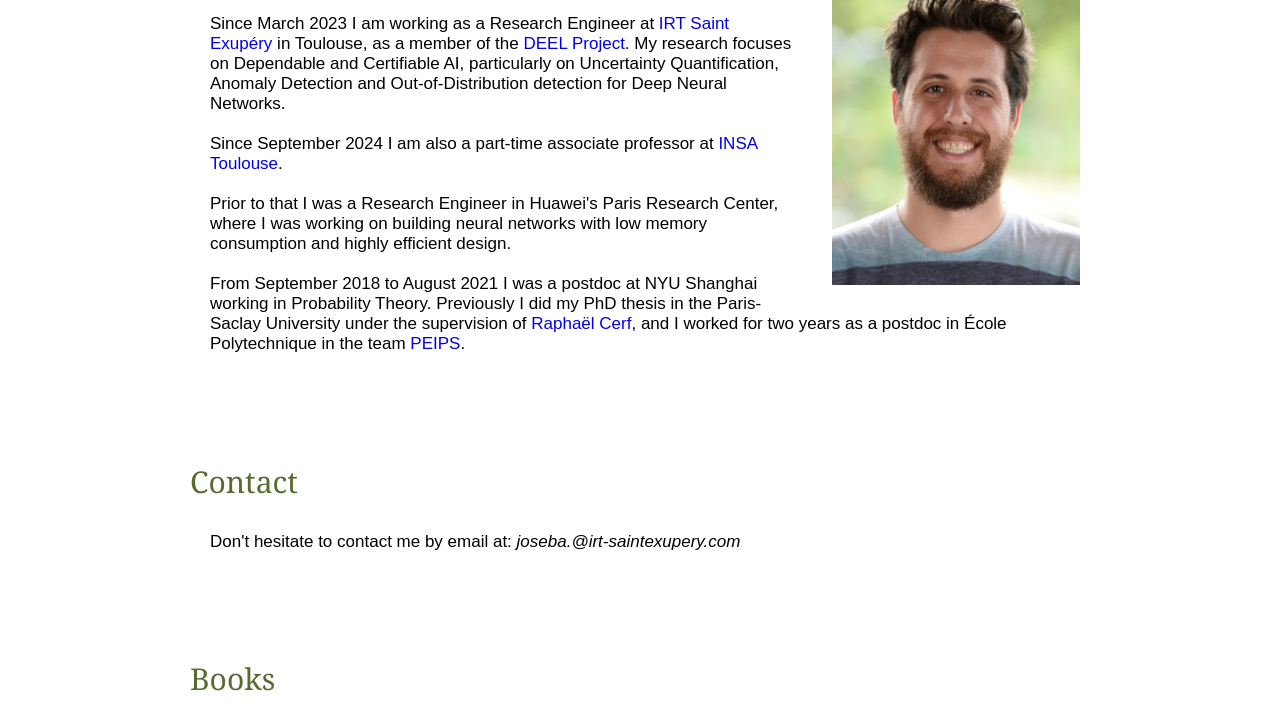
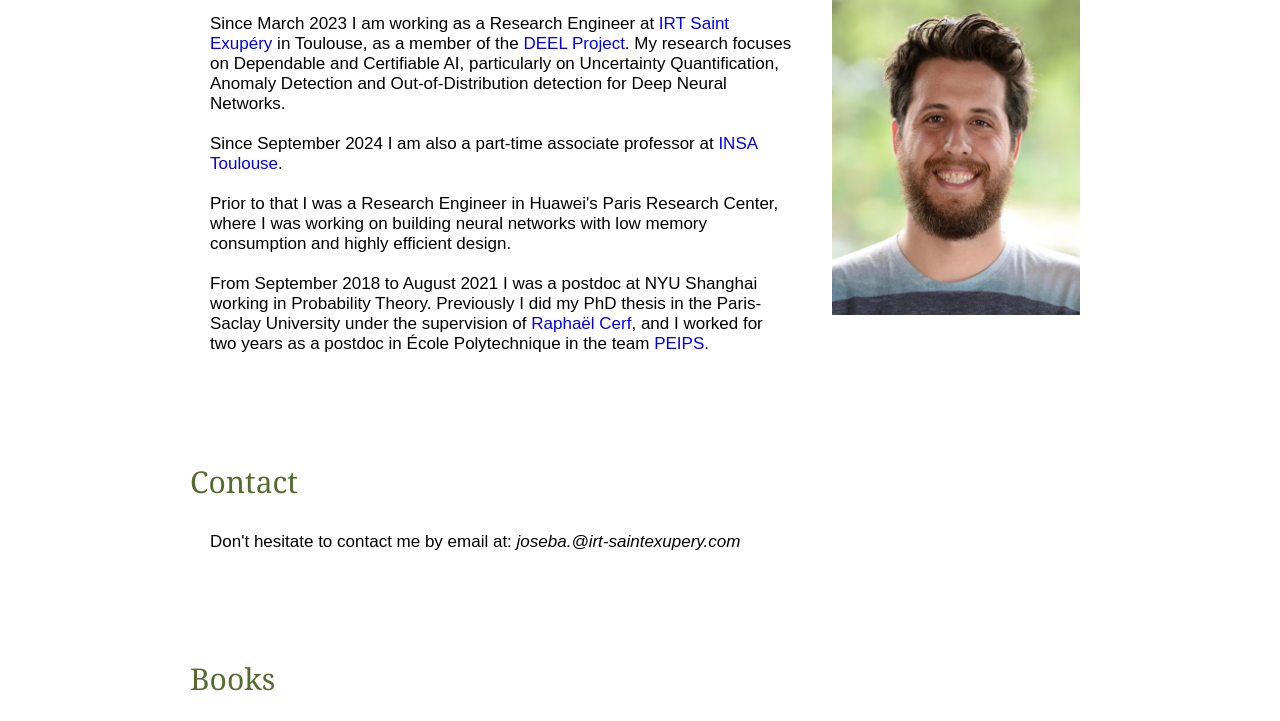
Before and after one commit to josebadalmau/josebadalmau.github.io, a plain HTML site: page index.html in a window 1280 px wide. Shown: the part 303-1024 px from the top of the page. Drawn offline with Linux system fonts and the light colour scheme.

Commit message:
update about

```diff
--- a/index.html
+++ b/index.html
@@ -52,7 +52,7 @@ the page's dimensions and scaling -->
 		<p>
 		<img src="joseba.jpg" alt="A photo of myself"
 		width="27%" align="right"
-		style="float:right; margin-left: 40px; margin-right: 20px; margin-top: 70px; margin-bottom: 20px;"
+		style="float:right; margin-left: 40px; margin-right: 20px; margin-top: 100px; margin-bottom: 400px;"
 		border="0">
 		</p>
 
```
